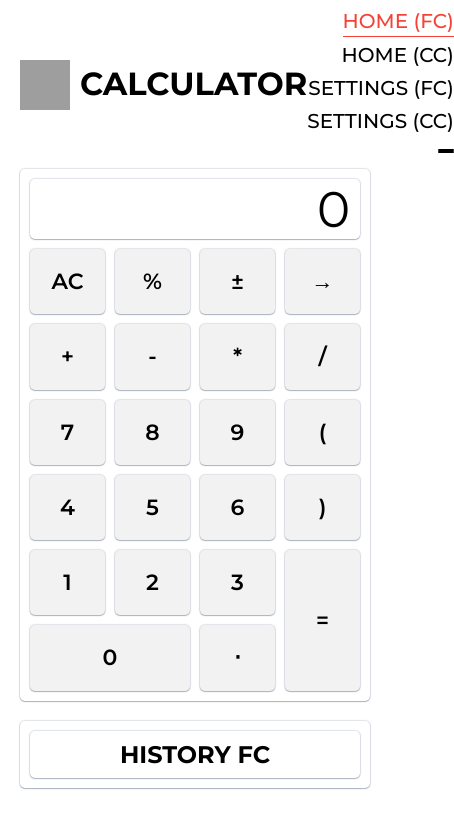
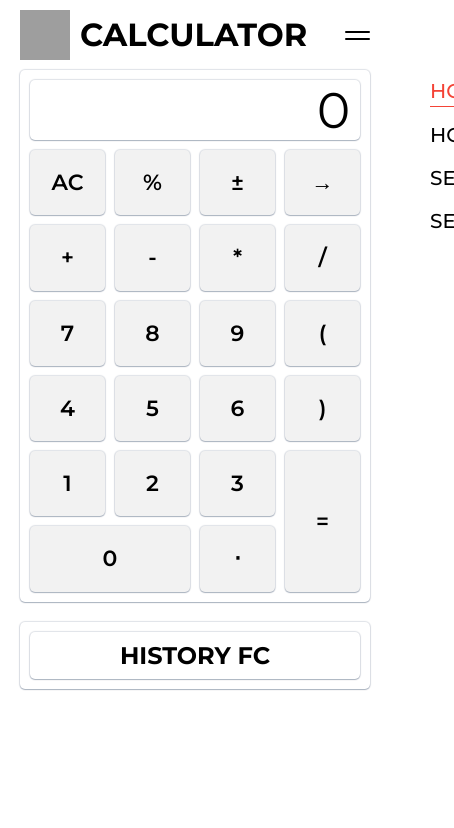
Before and after one commit to mitrofanzxc/calculator, a React app: page / in a window 390 px wide. Shown: the top 828 px of the page, 454 px wide, since content can reach past the window. Built offline with nearby package versions, Linux system fonts and the light colour scheme; grey boxes are pictures that could not be loaded.

Commit message:
feat: add mobile menu

```diff
--- a/src/components/ButtonBurger/ButtonBurgerFC/index.tsx
+++ b/src/components/ButtonBurger/ButtonBurgerFC/index.tsx
@@ -13,10 +13,10 @@ const ButtonBurgerFC: FC = () => {
 
   return (
     <>
-      <Shadow onClick={switcher} className={`${isMobileMenuOpen ? 'shadow_active' : ''}`} />
-      <Burger onClick={switcher} className={`${isMobileMenuOpen ? 'burger_visible' : ''}`}>
-        <BurgerBar />
-        <BurgerBar />
+      <Shadow onClick={switcher} isMobileMenuOpen={isMobileMenuOpen} />
+      <Burger onClick={switcher}>
+        <BurgerBar isMobileMenuOpen={isMobileMenuOpen} />
+        <BurgerBar isMobileMenuOpen={isMobileMenuOpen} />
       </Burger>
     </>
   );
--- a/src/components/ButtonBurger/styled.ts
+++ b/src/components/ButtonBurger/styled.ts
@@ -3,42 +3,55 @@ import styled from 'styled-components';
 const Burger = styled.button`
   position: relative;
   display: none;
-  width: 16px;
-  height: 16px;
+  align-items: center;
+  justify-content: center;
+  flex-direction: column;
+  gap: 5px;
+  width: 25px;
+  height: 25px;
   margin: 0;
   padding: 0;
   background: transparent;
   border: none;
   cursor: pointer;
-  z-index: 5;
+  z-index: 3;
 
   @media (max-width: 768px) {
-    display: block;
+    display: flex;
   }
 `;
 
-const BurgerBar = styled.div`
-  width: 16px;
+const BurgerBar = styled.div<{ isMobileMenuOpen: boolean }>`
+  width: 25px;
   height: 2px;
   margin: $base 0 0 0;
-  border-radius: 16px;
+  border-radius: 25px;
   transition: all 0.2s linear;
-  background-color: black;
+  background-color: rgba(0, 0, 0, 1);
 
-  &:first-child {
+  &:nth-child(1) {
     margin-top: 0;
+    transform: ${({ isMobileMenuOpen }) =>
+      isMobileMenuOpen ? 'translate(0px, 4px) rotate(45deg)' : 'translate(0px, 0px) rotate(0deg)'};
+  }
+
+  &:nth-child(2) {
+    transform: ${({ isMobileMenuOpen }) =>
+      isMobileMenuOpen
+        ? 'translate(0px, -3px) rotate(-45deg)'
+        : 'translate(0px, 0px) rotate(0deg)'};
   }
 `;
 
-const Shadow = styled.div`
-  display: none;
+const Shadow = styled.div<{ isMobileMenuOpen: boolean }>`
+  display: ${({ isMobileMenuOpen }) => (isMobileMenuOpen ? 'block' : 'none')};
   position: fixed;
   top: 0;
   right: 0;
-  z-index: 3;
+  z-index: 2;
   width: 100vw;
   height: 100vh;
-  background-color: grey;
+  background-color: rgba(0, 0, 0, 0.4);
 `;
 
 export { Burger, BurgerBar, Shadow };
--- a/src/components/header/index.tsx
+++ b/src/components/header/index.tsx
@@ -1,5 +1,7 @@
 import { FC } from 'react';
 import { NavLink } from 'react-router-dom';
+import { useAppSelector, useAppDispatch } from '../../store/hooks';
+import { closeMobileMenu } from '../../store/slices/mobileMenuSlice';
 import { HeaderWrapper, HeaderLogoWrapper, HeaderLogo, NavWrapper } from './styled';
 import { ButtonBurgerFC } from '..';
 import { paths } from '../../constants';
@@ -7,6 +9,12 @@ import logo from '../../assets/calculator.svg';
 
 const Header: FC = () => {
   const { mainFC, mainCC, settingsFC, settingsCC } = paths;
+  const { isMobileMenuOpen } = useAppSelector(({ mobileMenu }) => mobileMenu);
+  const dispatch = useAppDispatch();
+
+  const handleMobileMenu = () => {
+    dispatch(closeMobileMenu());
+  };
 
   return (
     <HeaderWrapper>
@@ -14,15 +22,21 @@ const Header: FC = () => {
         <HeaderLogo src={logo} alt="logo" />
         <h1>Calculator</h1>
       </HeaderLogoWrapper>
-      <NavWrapper>
-        <NavLink to={mainFC} end>
+      <NavWrapper isMobileMenuOpen={isMobileMenuOpen}>
+        <NavLink to={mainFC} end onClick={handleMobileMenu}>
           Home (FC)
         </NavLink>
-        <NavLink to={mainCC}>Home (CC)</NavLink>
-        <NavLink to={settingsFC}>Settings (FC)</NavLink>
-        <NavLink to={settingsCC}>Settings (CC)</NavLink>
-        <ButtonBurgerFC />
+        <NavLink to={mainCC} onClick={handleMobileMenu}>
+          Home (CC)
+        </NavLink>
+        <NavLink to={settingsFC} onClick={handleMobileMenu}>
+          Settings (FC)
+        </NavLink>
+        <NavLink to={settingsCC} onClick={handleMobileMenu}>
+          Settings (CC)
+        </NavLink>
       </NavWrapper>
+      <ButtonBurgerFC />
     </HeaderWrapper>
   );
 };
--- a/src/components/header/styled.ts
+++ b/src/components/header/styled.ts
@@ -18,10 +18,6 @@ const HeaderLogoWrapper = styled(Link)`
   h1 {
     margin: 0;
     text-transform: uppercase;
-
-    // @media (max-width: 768px) {
-    //   display: none;
-    // }
   }
 `;
 
@@ -33,12 +29,29 @@ const HeaderLogo = styled.img`
   height: 50px;
 `;
 
-const NavWrapper = styled.nav`
+const NavWrapper = styled.nav<{ isMobileMenuOpen: boolean }>`
   display: flex;
   align-items: center;
   justify-content: flex-end;
   flex-wrap: wrap;
   gap: 10px;
+  transition: all 0.2s linear;
+
+  @media (max-width: 768px) {
+    position: fixed;
+    top: 0;
+    left: ${({ isMobileMenuOpen }) => (isMobileMenuOpen ? '50%' : '100%')};
+    z-index: 3;
+    width: 50%;
+    height: 100vh;
+    padding: 80px 10px 10px 40px;
+    align-items: flex-start;
+    justify-content: flex-start;
+    flex-wrap: nowrap;
+    flex-direction: column;
+    gap: 20px;
+    background-color: rgba(255, 255, 255, 1);
+  }
 
   a {
     font-size: 20px;
```
